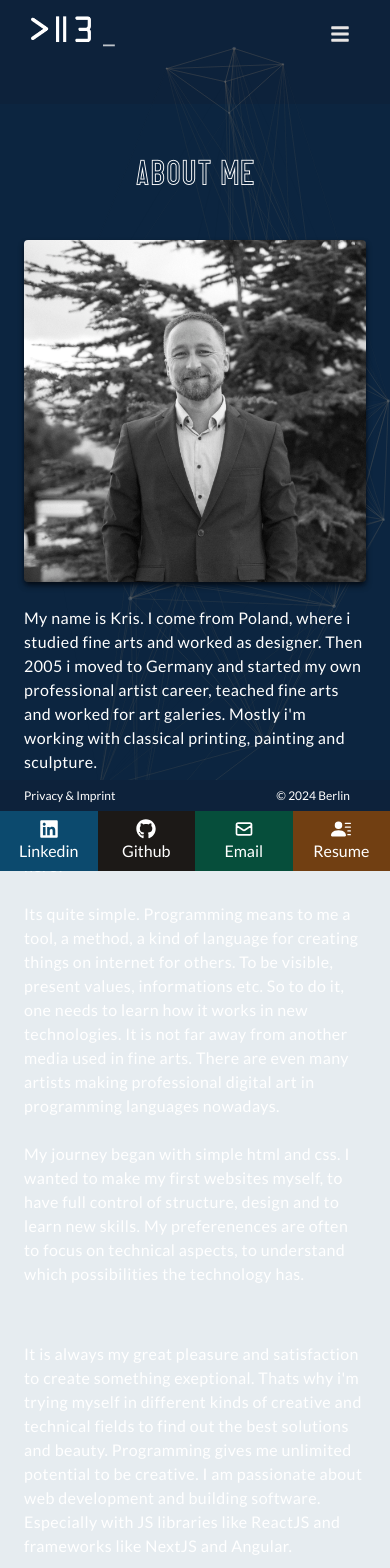
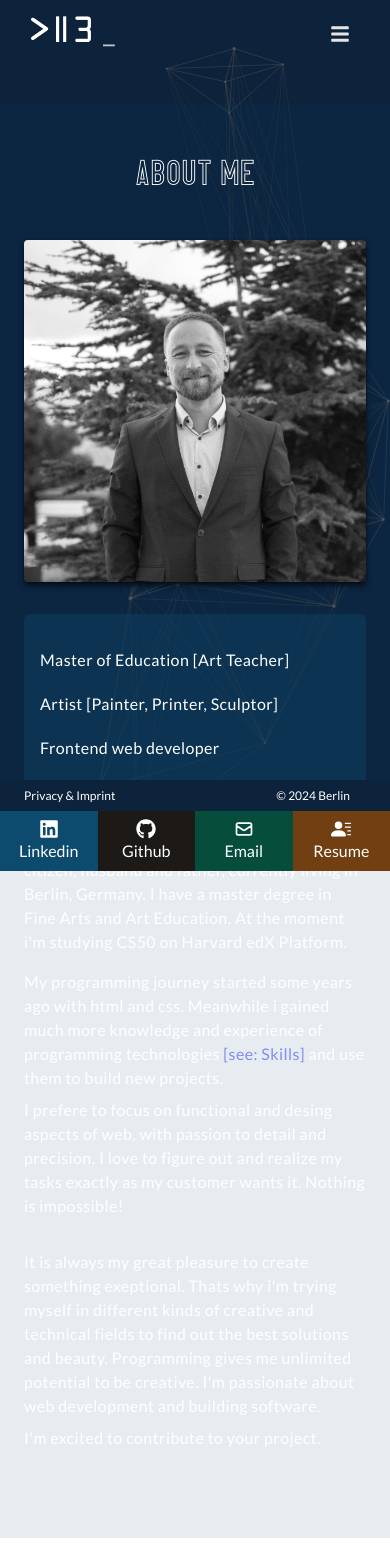
Before and after one commit to krisbaranski/portfolio, a React (Create React App) app: page /about in a window 390 px wide. Shown: the top 1568 px of the page. After the commit the page ends 1538 px from the top, so only its background shows below. Built offline with nearby package versions, Linux system fonts and the light colour scheme.

Commit message:
docs: rewrite text about me; style: adjust elements for responsiveness

```diff
--- a/src/components/Aboutme.js
+++ b/src/components/Aboutme.js
@@ -11,67 +11,61 @@ const Aboutme = () => {
       name="about"
       className="w-full min-h-screen md:flex md:items-center text-white pt-16 z-50"
     >
-      <div className="relative flex flex-col justify-center items-center w-full mt-10 py-12 bg-sky-900/10">
+      <div className="relative flex flex-col justify-center items-center w-full mt-10 py-12 px-4 bg-sky-900/10">
         <div className="pb-12">
           <p className="text-4xl font-elephant inline border-white">About me</p>
         </div>
-        <div className="max-w-[400px] sm:max-w-[500px] md:max-w-[720px] lg:max-w-[950px] w-full grid md:grid-cols-3 gap-8 px-6 pb-8 font-thin tracking-wide">
-          <div>
+        <div className="xsm:max-w-[350px] sm:max-w-[500px] md:max-w-[680px] lg:max-w-[950px] w-full flex flex-col sm:grid sm:grid-cols-2 md:grid-cols-4 gap-8 md:gap-16 px-2 pb-8 font-thin tracking-wide">
+          <div className="md:col-span-2 md:mr-8 md:justify-self-end sm:w-[250px]">
             <img
               src={Me}
-              alt="Thats me, my portrait"
+              alt="Thats me"
               className="opacity-100 rounded shadow-md shadow-[#040c16]"
             />
-            <br />
-            <p>
-              My name is Kris. I come from Poland, where i studied fine arts and
-              worked as designer. Then 2005 i moved to Germany and started my
-              own professional artist career, teached fine arts and worked for
-              art galeries. Mostly i'm working with classical printing, painting
-              and sculpture.
+          </div>
+          <div
+            className="flex flex-col justify-center items-start h-[180px] sm:h-[250px] list-none md:ml-[-16px] md:col-span-2
+          rounded-md bg-sky-900/40"
+          >
+            <li className="py-1 text-balance">
+              Master of Education [Art Teacher]
+            </li>
+            <li className="py-4 text-balance">
+              Artist [Painter, Printer, Sculptor]
+            </li>
+            <li className="py-1 text-balance">Frontend web developer</li>
+          </div>
+          <div className="sm:col-span-2">
+            <p className="py-2">
+              Hi, my name is Kris. I'm polish and german citizen, husband and
+              father, currently living in Berlin, Germany. I have a master
+              degree in Fine Arts and Art Education. At the moment i'm studying
+              CS50 on Harvard edX Platform.
+            </p>
+            <p className="py-2">
+              My programming journey started some years ago with html and css.
+              Meanwhile i gained much more knowledge and experience of
+              programming technologies
+              <span className="text-bold text-indigo-400">
+                <a href="/skills"> [see: Skills] </a>
+              </span>
+              and use them to build new projects.
+            </p>
+            <p className="sm:py-2">
+              I prefere to focus on functional and desing aspects of web, with
+              passion to detail and precision. I love to figure out and realize
+              my tasks exactly as my customer wants it. Nothing is impossible!
             </p>
           </div>
-          <div>
-            <p>
-              When i say, i am an artist, people wonder how did i get into
-              programming. So, how did i get here?
+          <div className="sm:col-span-2">
+            <p className="sm:py-2">
+              It is always my great pleasure to create something exeptional.
+              Thats why i'm trying myself in different kinds of creative and
+              technical fields to find out the best solutions and beauty.
+              Programming gives me unlimited potential to be creative. I'm
+              passionate about web development and building software.
             </p>
-            <br />
-            <p>
-              Its quite simple. Programming means to me a tool, a method, a kind
-              of language for creating things on internet for others. To be
-              visible, present values, informations etc. So to do it, one needs
-              to learn how it works in new technologies. It is not far away from
-              another media used in fine arts. There are even many artists
-              making professional digital art in programming languages nowadays.
-            </p>
-            <br />
-            <p>
-              My journey began with simple html and css. I wanted to make my
-              first websites myself, to have full control of structure, design
-              and to learn new skills. My preferenences are often to focus on
-              technical aspects, to understand which possibilities the
-              technology has.
-            </p>
-            <br />
-          </div>
-          <div>
-            <p>
-              It is always my great pleasure and satisfaction to create
-              something exeptional. Thats why i'm trying myself in different
-              kinds of creative and technical fields to find out the best
-              solutions and beauty. Programming gives me unlimited potential to
-              be creative. I am passionate about web development and building
-              software. Especially with JS libraries like ReactJS and frameworks
-              like NextJS and Angular.
-            </p>
-            <br />
-            <p>
-              They are made for different purposes. So, depending on project,
-              one can pick fitting technology, build powerful and fast app on
-              their basis.
-            </p>
-            <br /> <p>I'm excited to contribute to yours :-)</p>
+            <p className="py-2">I'm excited to contribute to your project.</p>
           </div>
         </div>
       </div>
```
